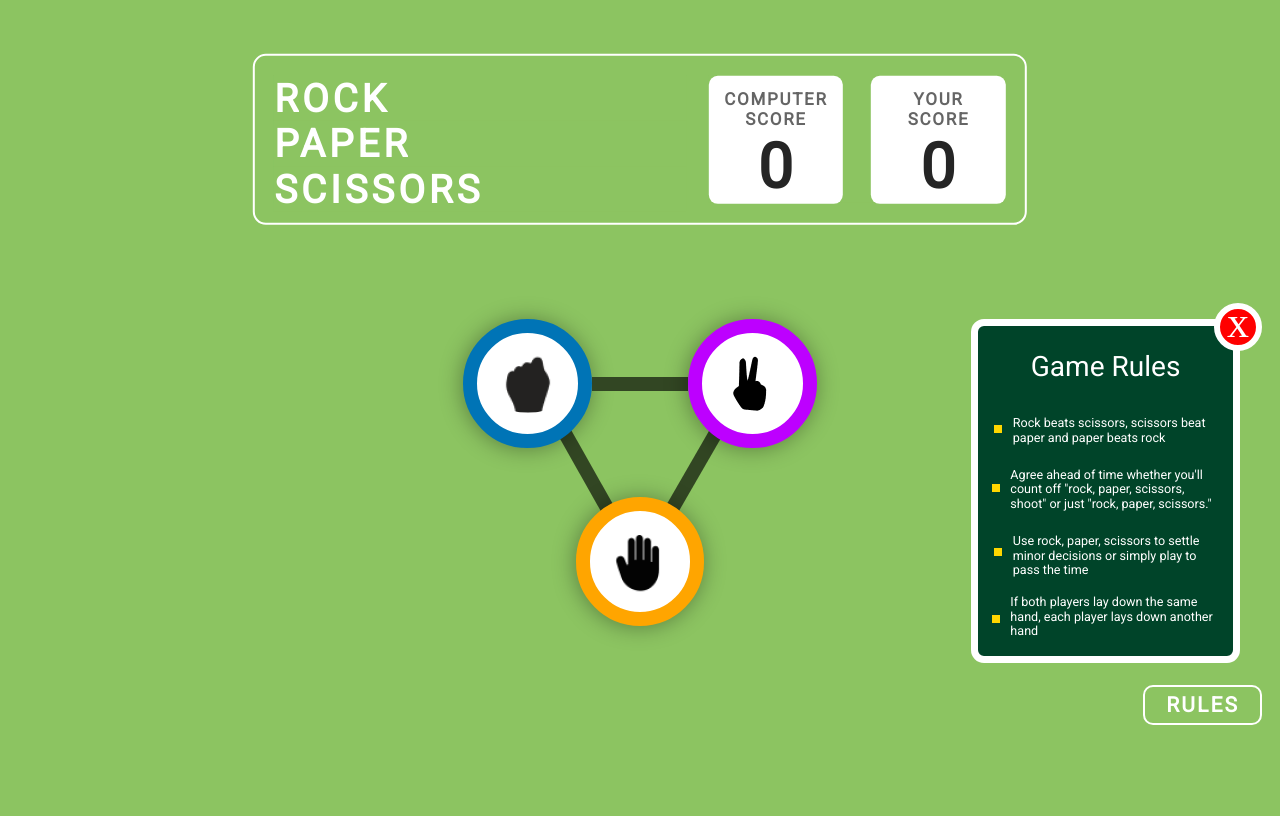
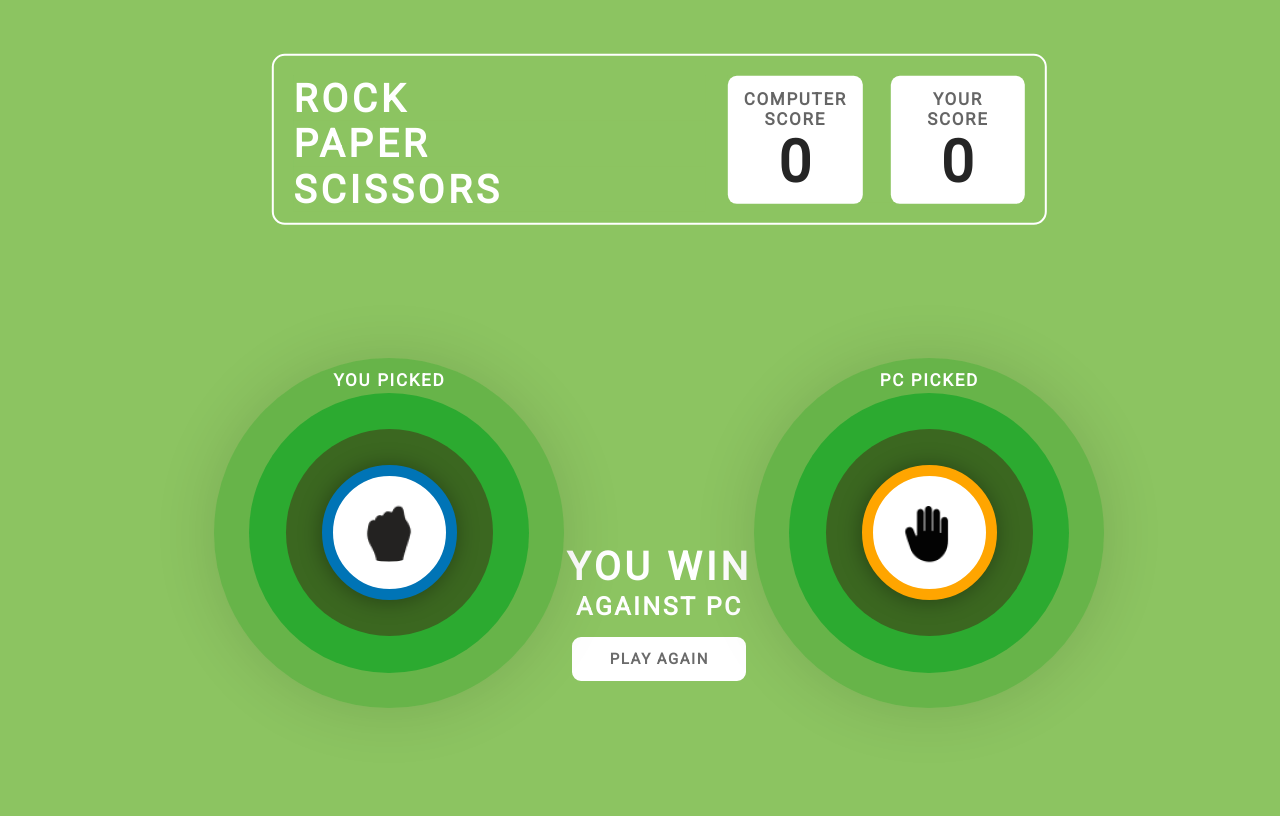
Before and after one commit to amit-does-dev/stone-paper-scissors, a plain HTML site: page rock_paper_scissors/index.html in a window 1280 px wide. Drawn offline with Linux system fonts and the light colour scheme; a web font is replaced by a local one.

Commit message:
updated the css part for the div which is responsible after choosing one of the options

```diff
--- a/rock_paper_scissors/index.html
+++ b/rock_paper_scissors/index.html
@@ -5,10 +5,14 @@
     <meta http-equiv="X-UA-Compatible" content="IE=edge" />
     <meta name="viewport" content="width=device-width, initial-scale=1.0" />
     <title>Stone Paper Scissors</title>
-    <link rel="stylesheet" href="style.css" />
-    <link rel="stylesheet" href="style-three-signs.css" />
-    <link href='https://fonts.googleapis.com/css?family=Dangrek' rel='stylesheet'>
-    <link rel="stylesheet" href="style-game-rules.css" />
+    <link rel="stylesheet" href="styles/style.css" />
+    <link rel="stylesheet" href="styles/style-three-signs.css" />
+    <link
+      href="https://fonts.googleapis.com/css?family=Dangrek"
+      rel="stylesheet"
+    />
+    <link rel="stylesheet" href="styles/style-game-rules.css" />
+    <link rel="stylesheet" href="styles/first-click.css" />
     <script src="app.js" defer></script>
   </head>
 
@@ -33,7 +37,7 @@
         </div>
       </div>
     </div>
-<div id="second-line-of-the-main-page">
+    <!-- <div id="second-line-of-the-main-page">
       <div id="emptybox"></div>
       <div id="middle-part">
         <div id="threeSigns">
@@ -59,9 +63,6 @@
         </div>
       </div>
       <div id="third-part">
-    <!-- <div id="div-for-x">
-
-    </div> -->
         <div id="game-rules-part">
           <p id="x">x</p>
           <h1>Game Rules</h1>
@@ -75,8 +76,8 @@
           <div id="d22">
             <div id="d2"></div>
             <p id="r2">
-            Agree ahead of time whether you'll count off "rock, paper, scissors,
-            shoot" or just "rock, paper, scissors."
+              Agree ahead of time whether you'll count off "rock, paper,
+              scissors, shoot" or just "rock, paper, scissors."
             </p>
           </div>
 
@@ -97,9 +98,48 @@
           </div>
           <div id="rules">RULES</div>
         </div>
+      </div>
+    </div> -->
 
+    <div id="mid-part-after-clicking"></div>
+    <div id="after-clicking">
+      <div id="mid-part-part1">
+        <div id="your-pick">YOU PICKED</div>
+        <div id="green3">
+          <div id="green2">
+            <div id="green1">
+              <div id="rockSign-left">
+                <img src="images/rock.png" alt="rock icon" />
+              </div>
+            </div>
+          </div>
+        </div>
+      </div>
+      <!-- <div id="your-pick">YOU PICKED</div>
+      <div id="rockSign-left">
+        <img src="images/rock.png" alt="rock icon" />
+      </div> -->
+
+      <div id="mid">
+        <div id="div1">YOU WIN</div>
+        <div id="div2">AGAINST PC</div>
+        <div id="play-again-button">PLAY AGAIN</div>
+      </div>
+
+      <div id="mid-part-part3">
+        <div id="pc-picked">PC PICKED</div>
+
+        <div id="green3">
+          <div id="green2">
+            <div id="green1">
+              <div id="paperSign-right">
+                <img src="images/paper.png" alt="paper icon" />
+              </div>
+            </div>
+          </div>
         </div>
 
       </div>
+    </div>
   </body>
 </html>
--- a/rock_paper_scissors/style-game-rules.css
+++ /dev/null
@@ -1,154 +0,0 @@
-@import url("https://fonts.googleapis.com/css2?family=Roboto&display=swap");
-
-#second-line-of-the-main-page{
-    display: flex;
-    justify-content: center;
-  align-items: center;
-  position: absolute;
-  top: 30rem;
-}
-
-#emptybox,#middle-part,#third-part{
-    width: 40rem;
-    height: 50rem;
-margin: 1rem;
-}
-#middle-part{
-
-}
-
-#third-part{
-    display: flex;
-    flex-direction: column;
-   align-items: center;
-   margin-left: rem;
-   position: relative;
-}
-#div-for-x,#game-rules-part{
-    width: 27.8rem;
-    height: 35.5rem;
-    /* position: absolute; */
-}
-#div-for-x{
-
-}
-#x{
-    width: 5rem;
-    height: 5rem;
-    border: 0.7rem solid white;
-    border-radius: 50%;
-    font-family: 'Dangrek';
-    font-style: normal;
-    font-weight: 400;
-    font-size: 44px;
-    background-color: #FF0000;
-    line-height: 2.8rem;
-    text-align: center;
-position: absolute;
-z-index: 5;
-right:-3rem;
-top:-7rem;
-}
-
-#game-rules-part {
-    box-sizing: border-box;
-
-    position: relative;
-    /* left: 96.4rem;
-    top: 39rem; */
-    background: #004429;
-    border: 7px solid #FFFFFF;
-    border-radius: 13px;
-    display: flex;
-    flex-direction: column;
-   align-items: center;
-    margin-left: auto;
-}
-
-h1 {
-
-    margin-top: 2.5rem;
-    margin-bottom: 2.8rem;
-    background: #004429;
-    width: 15.6rem;
-    height: 2.7rem;
-    text-align: center;
-    font-family: 'Roboto';
-    font-style: normal;
-    font-weight: 500;
-    font-size: 2.9rem;
-    line-height: 3.4rem;
-    color: #FFFFFF;
-
-}
-#d11, #d22, #d33,#d44{
-    background-color: #004429;
-
-    display: flex; *
-    flex-direction: column;
-    justify-content: center;
-    align-items: center;
-}
-
-#d1,#d2,#d3,#d4{
-    /* position: absolute; */
-    width: 8px;
-    height: 8px;
-    margin-right: 1.1rem;
-    background: #FFD600;
-}
-#r1,#r2,#r3,#r4{
-    background: #004429;
-font-family: 'Roboto';
-font-style: normal;
-font-weight: 400;
-font-size: 1.3rem;
-line-height: 1.5rem;
-}
-p#r1 {
-    /* position: absolute; */
-    width: 21.1rem;
-    height: 2.7rem;
-}
-
-p#r2 {
-    width: 21.6rem;
-    height: 4.3rem;
- }
-
-p#r3 {
-    width: 21.1rem;
-    height: 3.7rem;
-
-}
-
-
-  p#r4 {
-    width: 21.6rem;
-height: 4.8rem;
-
-
-  }
-
-  #rules{
-    position: absolute;
-
-
-font-family: 'Roboto';
-font-style: normal;
-font-weight: 600;
-font-size: 21px;
-line-height: 25px;
-letter-spacing: 0.1em;
-box-sizing: border-box;
-width: 119px;
-height: 40px;
-border: 2px solid #FFFFFF;
-border-radius: 10px;
-text-align: center;
-z-index: 1;
-right: -3rem;
-top: 37rem;
-line-height: 3.8rem;
-
-  }
--- /dev/null
+++ b/rock_paper_scissors/styles/first-click.css
@@ -0,0 +1,154 @@
+#after-clicking {
+
+  position: relative;
+  margin-left: auto;
+  margin-right: auto;
+  top: 30rem;
+}
+
+#mid-part-part1{
+  position: relative;
+}
+#your-pick,
+#pc-picked {
+
+  background-color: transparent;
+  width: 113px;
+  height: 16px;
+  font-family: "Roboto";
+  font-style: normal;
+  font-weight: 600;
+  font-size: 17px;
+  line-height: 20px;
+  letter-spacing: 0.1em;
+  color: #ffffff;
+  margin: 0 auto;
+  margin-bottom: 5.5rem;
+  z-index: 7;
+  margin-bottom: -2.9rem ;
+}
+
+#rockSign-left,
+#paperSign-right {
+  position: relative;
+  z-index: 3;
+  display: flex;
+  justify-content: center;
+  align-items: center;
+  width: 14rem;
+  height: 14rem;
+  background-color: white;
+  border-radius: 50%;
+  border: 1.2rem solid #0074b6;
+  filter: drop-shadow(-1px 1px 11px rgba(0, 0, 0, 0.35));
+  margin: 0 auto;
+}
+
+#rockSign-left img,
+#paperSign-right img {
+  max-width: 100%;
+  max-height: 100%;
+  background-color: white;
+  border-radius: 50%;
+}
+
+#paperSign-right {
+  border: 1.2rem solid orange;
+}
+
+#mid {
+  margin: 0 auto;
+  background: transparent;
+  padding-top: 18rem;
+}
+
+#div1 {
+  background: transparent;
+  width: 190px;
+  height: 36px;
+
+  font-family: "Roboto";
+  font-style: normal;
+  font-weight: 800;
+  font-size: 39px;
+  line-height: 46px;
+  text-align: center;
+  letter-spacing: 0.1em;
+  color: #ffffff;
+  margin: 0 auto;
+  margin-bottom: 1.2rem;
+}
+
+#div2 {
+  width: 168px;
+  height: 31px;
+
+  font-family: "Roboto";
+  font-style: normal;
+  font-weight: 800;
+  font-size: 25px;
+  line-height: 29px;
+  text-align: center;
+  letter-spacing: 0.1em;
+  color: #ffffff;
+  margin: 0 auto;
+  margin-bottom: 1.5rem;
+}
+
+#play-again-button {
+  font-family: "Roboto";
+  font-style: normal;
+  font-weight: 600;
+  font-size: 15px;
+  line-height: 18px;
+  letter-spacing: 0.1em;
+  color: #6b6b6b;
+  width: 174px;
+  /* height: 44px; */
+  background: #ffffff;
+  border-radius: 9px;
+  text-align: center;
+  margin: 0 auto;
+  border: 1.4rem solid white;
+}
+
+#green3 {
+  border-radius: 50%;
+  display: flex;
+  justify-content: center;
+  align-items: center;
+  width: 350px;
+  height: 350px;
+
+  background: rgba(46, 154, 37, 0.39);
+  box-shadow: 0px 1px 62px rgba(0, 0, 0, 0.13);
+}
+#green2 {
+  border-radius: 50%;
+  display: flex;
+  justify-content: center;
+  align-items: center;
+  width: 280px;
+  height: 280px;
+
+
+  background: rgba(29, 168, 43, 0.79);
+}
+
+#green1 {
+  border-radius: 50%;
+  width: 207px;
+  height: 207px;
+
+
+  background: #3b6720;
+  display: flex;
+  justify-content: center;
+  align-items: center;
+}
+
+#after-clicking{
+  text-align: center;
+  display: flex;
+  margin-left: auto;
+}
--- /dev/null
+++ b/rock_paper_scissors/styles/style-game-rules.css
@@ -0,0 +1,155 @@
+@import url("https://fonts.googleapis.com/css2?family=Roboto&display=swap");
+
+#second-line-of-the-main-page {
+  display: flex;
+  justify-content: center;
+  align-items: center;
+  position: absolute;
+  top: 30rem;
+}
+
+#emptybox,
+#middle-part,
+#third-part {
+  width: 40rem;
+  height: 50rem;
+  margin: 1rem;
+}
+#middle-part {
+}
+
+#third-part {
+  display: flex;
+  flex-direction: column;
+  align-items: center;
+  margin-left: rem;
+  position: relative;
+}
+#div-for-x,
+#game-rules-part {
+  width: 27.8rem;
+  height: 35.5rem;
+  /* position: absolute; */
+}
+#div-for-x {
+}
+#x {
+  width: 5rem;
+  height: 5rem;
+  border: 0.7rem solid white;
+  border-radius: 50%;
+  font-family: "Dangrek";
+  font-style: normal;
+  font-weight: 400;
+  font-size: 44px;
+  background-color: #ff0000;
+  line-height: 2.8rem;
+  text-align: center;
+  position: absolute;
+  z-index: 5;
+  right: -3rem;
+  top: -7rem;
+}
+
+#game-rules-part {
+  box-sizing: border-box;
+
+  position: relative;
+  /* left: 96.4rem;
+    top: 39rem; */
+  background: #004429;
+  border: 7px solid #ffffff;
+  border-radius: 13px;
+  display: flex;
+  flex-direction: column;
+  align-items: center;
+  margin-left: auto;
+}
+
+h1 {
+  margin-top: 2.5rem;
+  margin-bottom: 2.8rem;
+  background: #004429;
+  width: 15.6rem;
+  height: 2.7rem;
+  text-align: center;
+  font-family: "Roboto";
+  font-style: normal;
+  font-weight: 500;
+  font-size: 2.9rem;
+  line-height: 3.4rem;
+  color: #ffffff;
+}
+#d11,
+#d22,
+#d33,
+#d44 {
+  background-color: #004429;
+
+  display: flex;*
+  flex-direction: column;
+  justify-content: center;
+  align-items: center;
+}
+
+#d1,
+#d2,
+#d3,
+#d4 {
+  /* position: absolute; */
+  width: 8px;
+  height: 8px;
+  margin-right: 1.1rem;
+  background: #ffd600;
+}
+#r1,
+#r2,
+#r3,
+#r4 {
+  background: #004429;
+  font-family: "Roboto";
+  font-style: normal;
+  font-weight: 400;
+  font-size: 1.3rem;
+  line-height: 1.5rem;
+}
+p#r1 {
+  /* position: absolute; */
+  width: 21.1rem;
+  height: 2.7rem;
+}
+
+p#r2 {
+  width: 21.6rem;
+  height: 4.3rem;
+}
+
+p#r3 {
+  width: 21.1rem;
+  height: 3.7rem;
+}
+
+p#r4 {
+  width: 21.6rem;
+  height: 4.8rem;
+}
+
+#rules {
+  position: absolute;
+  font-family: "Roboto";
+  font-style: normal;
+  font-weight: 600;
+  font-size: 21px;
+  line-height: 25px;
+  letter-spacing: 0.1em;
+  box-sizing: border-box;
+  width: 119px;
+  height: 40px;
+  border: 2px solid #ffffff;
+  border-radius: 10px;
+  text-align: center;
+  z-index: 1;
+  right: -3rem;
+  top: 37rem;
+  line-height: 3.8rem;
+}
--- a/rock_paper_scissors/style.css
+++ b/rock_paper_scissors/styles/style.css
@@ -26,7 +26,7 @@
   height: 17.6rem;
   margin: 6.2rem 22rem;
   padding: 2rem; */
-} */
+/* } */
 
 html, body {
     width: 100%;
@@ -104,14 +104,14 @@ height: 13.2rem;
 
 span{
     width: 7.9rem;
-    height: 6.3rem;
+    height: 5.3rem;
     padding: 0;
     margin: 0;
     font-family: 'Roboto';
     font-style: normal;
     font-weight: 700;
-    font-size: 6.4rem;
-    line-height: 8rem;
+    font-size: 6rem;
+    line-height: 7rem;
     text-align: center;
     background-color: white;
     color: #252525;
--- a/rock_paper_scissors/styleclass.css
+++ b/rock_paper_scissors/styles/styleclass.css
@@ -15,9 +15,10 @@
   }
    */
   .container {
-    width: 800px;
-    margin: 0 auto;
+    width: 80px;
+    margin: 110 auto;
     padding: 20px;
+    background-color: aqua;
   }
 
   .title {
```
Also changed, not shown: rock_paper_scissors/second-page.html (added, +14 -0 lines), rock_paper_scissors/styles/style-three-signs.css (renamed from rock_paper_scissors/style-three-signs.css). Lines whose indentation alone changed are shown as unchanged.
